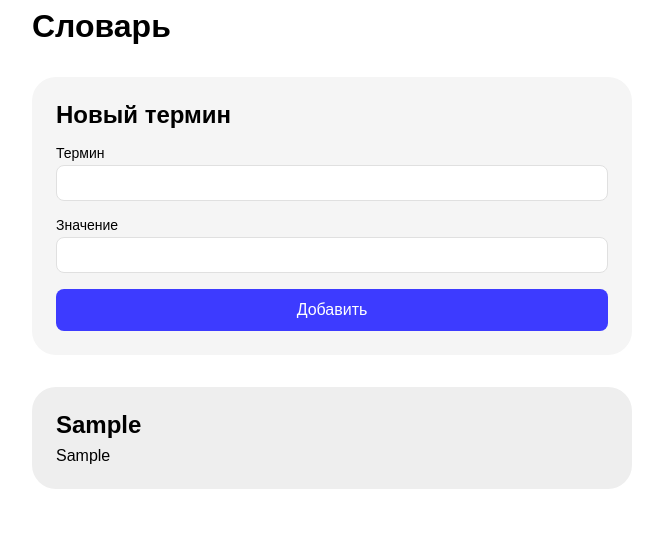
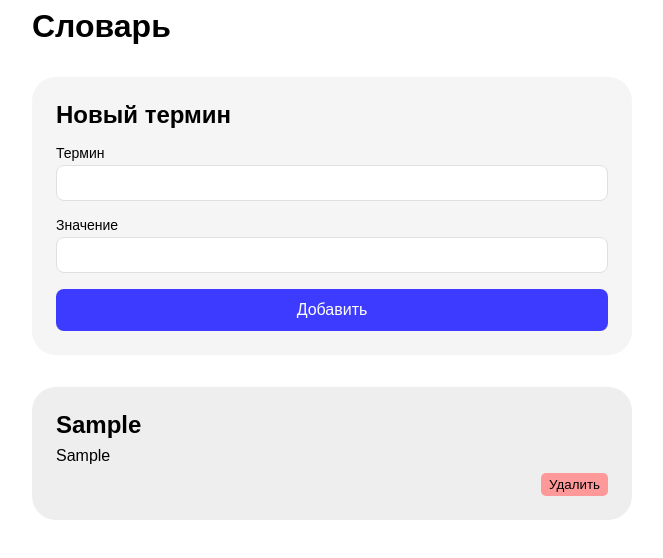
Before and after one commit to EmiiSem/description-app, a React (Vite) app: page / in a window 1280 px wide. Both pictures are taken after typing "Sample", "Sample" into the empty fields and a click on the button "Добавить". Shown: the top 558 px of the page, without its empty margins (308-971 px from the left). Built offline with nearby package versions, Linux system fonts and the light colour scheme.

Commit message:
Добавлена кнопка удаления в карточку термина, проброс пропов

```diff
--- a/src/TermCard.jsx
+++ b/src/TermCard.jsx
@@ -1,6 +1,11 @@
-import './TermCard.scss'
+import './TermCard.scss';
 
-export const TermCard = ({ title, description }) => {
+export const TermCard = ({ title, description, onDelete, id }) => {
+
+    const handleDeleteClick = () => {
+        onDelete(id);
+    }
+
     return (
         <div className="term-card">
             <h2 className="term-card__title">{title}</h2>
@@ -8,6 +13,8 @@ export const TermCard = ({ title, description }) => {
                 description ? (<p className="term-card__description">{description}</p>)
                 : null
             }
+
+            <button type='button' className='term-card__delete' onClick={ handleDeleteClick }>Удалить</button>
         </div>
     )
 }
--- a/src/TermCard.scss
+++ b/src/TermCard.scss
@@ -14,4 +14,14 @@
         font-size: 16px;
         margin: 0;
     }
+
+    &__delete {
+        background-color: #ff9999;
+        border: none;
+        padding: 4px 8px;
+        border-radius: 5px;
+        width: fit-content;
+        cursor: pointer;
+        align-self: flex-end;
+    }
 }
```
